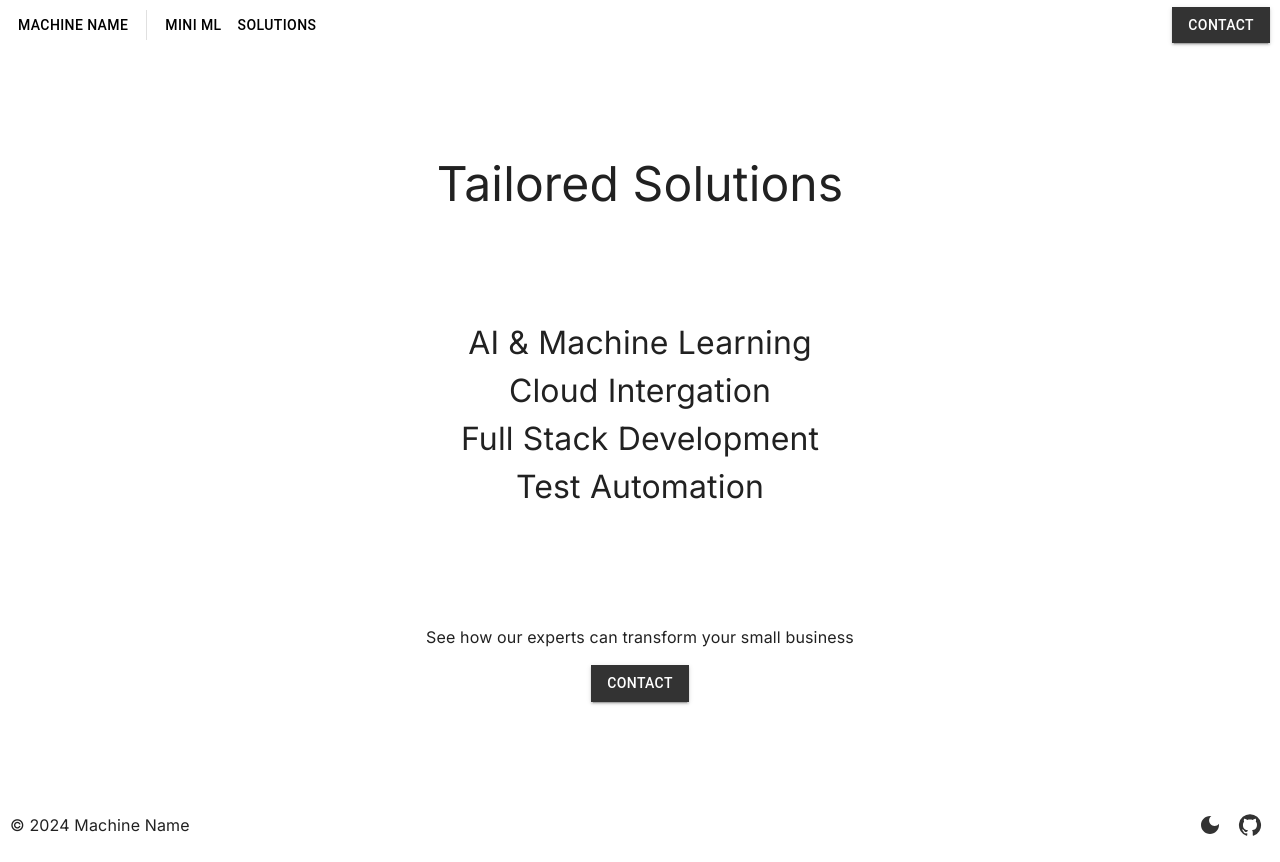
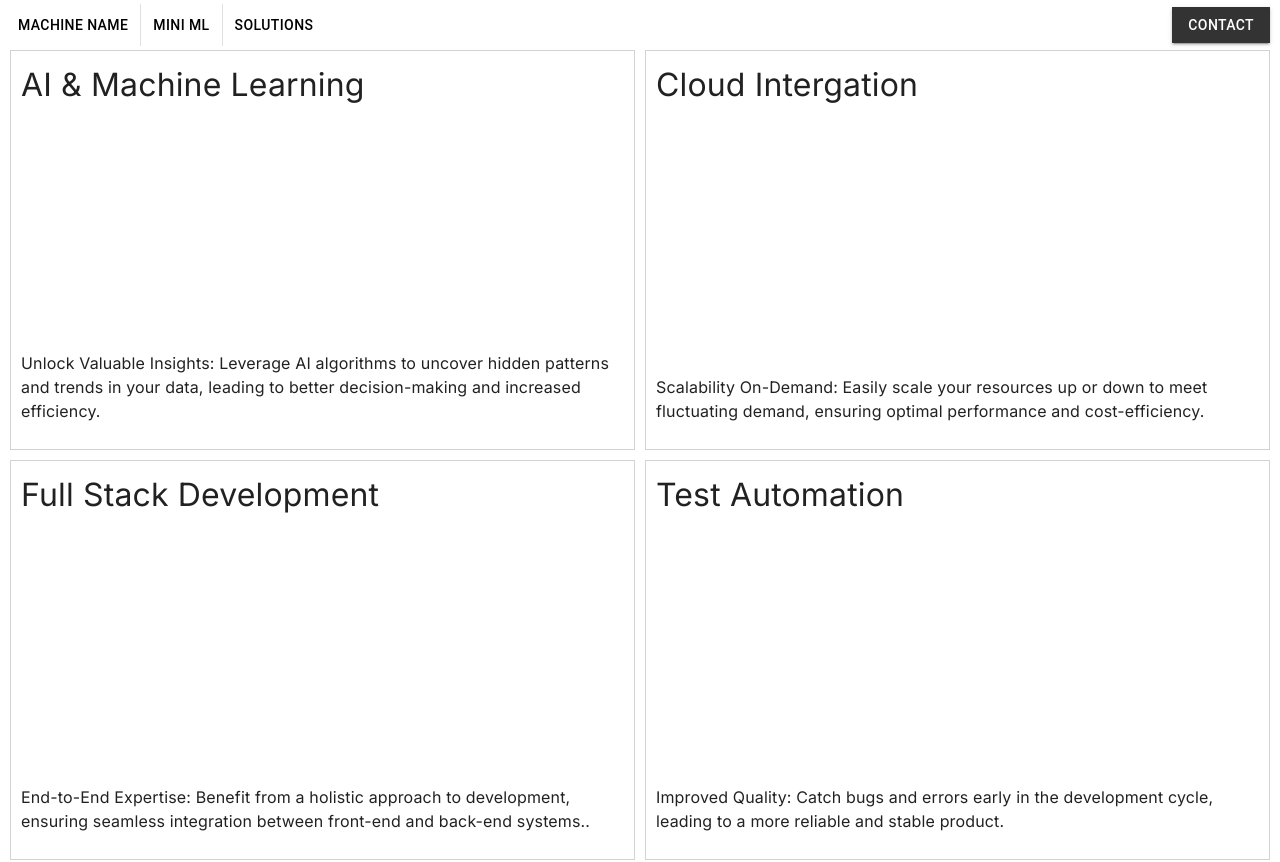
Before and after one commit to machinename/machine_name, a Next.js app: page /solutions in a window 1280 px wide. Shown: the top 862 px of the page. Built offline with nearby package versions, Linux system fonts and the light colour scheme.

Commit message:
Updated Solutions Page

```diff
--- a/app/components/AppBar.tsx
+++ b/app/components/AppBar.tsx
@@ -19,7 +19,7 @@ export default function AppBar() {
                 </Link>
                 <Box sx={{
                     height: '100%',
-                    padding: '10px',
+                    padding: '4px',
                     display: 'flex',
                     flexDirection: 'row',
                     justifyContent: 'center'
@@ -29,6 +29,15 @@ export default function AppBar() {
                 <Link href="/mini_ml">
                     <Button sx={{ borderRadius: '0' }} className={pathname === '/mini_ml' ? styles.activeLink : ''}>MINI ML</Button>
                 </Link>
+                <Box sx={{
+                    height: '100%',
+                    padding: '4px',
+                    display: 'flex',
+                    flexDirection: 'row',
+                    justifyContent: 'center'
+                }}>
+                    <Divider orientation="vertical"/>
+                </Box>
                 <Link href="/solutions">
                     <Button sx={{ borderRadius: '0' }} className={pathname === '/solutions' ? styles.activeLink : ''}>SOLUTIONS</Button>
                 </Link>
--- a/app/solutions/page.tsx
+++ b/app/solutions/page.tsx
@@ -8,13 +8,24 @@ export default function Solutions() {
     const MAIL_TO_LINK = `mailto:${CONTACT_Email}?subject=${SUBJECT}&body=${BODY}`;
 
     return (
-        <div className={styles.wrapperTwo}>
-            <h1 className={styles.h1}>Tailored Solutions</h1>
-            <div>
-                <h2 className={styles.h2}>AI & Machine Learning</h2>
-                <h2 className={styles.h2}>Cloud Intergation</h2>
-                <h2 className={styles.h2}>Full Stack Development</h2>
-                <h2 className={styles.h2}>Test Automation</h2>
+        <div className={styles.wrapper}>
+            <div className={styles.containerGrid}>
+                <div className={styles.gridItem}>
+                    <h2 className={styles.h2}>AI & Machine Learning</h2>
+                    <p>Unlock Valuable Insights: Leverage AI algorithms to uncover hidden patterns and trends in your data, leading to better decision-making and increased efficiency.</p>
+                </div>
+                <div className={styles.gridItem}>
+                    <h2 className={styles.h2}>Cloud Intergation</h2>
+                    <p>Scalability On-Demand: Easily scale your resources up or down to meet fluctuating demand, ensuring optimal performance and cost-efficiency.</p>
+                </div>
+                <div className={styles.gridItem}>
+                    <h2 className={styles.h2}>Full Stack Development</h2>
+                    <p>End-to-End Expertise: Benefit from a holistic approach to development, ensuring seamless integration between front-end and back-end systems..</p>
+                </div>
+                <div className={styles.gridItem}>
+                    <h2 className={styles.h2}>Test Automation</h2>
+                    <p>Improved Quality: Catch bugs and errors early in the development cycle, leading to a more reliable and stable product.</p>
+                </div>
             </div>
             <div>
                 <p>See how our experts can transform your small business</p>
--- a/app/styles/page.module.css
+++ b/app/styles/page.module.css
@@ -15,6 +15,25 @@
 
 .wrapperTwo {
   justify-content: space-evenly;
+}
+
+.containerGrid {
+  max-width: 1920px;
+  width: 100%;
+  display: grid;
+  grid-template-columns: 1fr 1fr;
+  gap: 10px;
+}
+
+.gridItem {
+  display: flex;
+  flex-direction: column;
+  justify-content: space-between;
+  padding: 10px;
+  border: 0.5px solid lightgray;
+  height: 40vh;
+  min-height: 400px;
+  text-align: left
 }
 
 .h1,.h2 {
@@ -70,7 +89,7 @@
   align-items: center;
   width: 100%;
   height: max(5vh, 50px);
-  z-index: 900;
+  z-index: 1000;
 }
 
 .footerStart, .footerEnd {
@@ -93,13 +112,17 @@
 }
 
 @media screen and (max-width: 600px) {
+  .containerGrid {
+    grid-template-columns: 1fr;
+  }
+
   .footer {
     width: 100%;
     height: max(15vh, 150px);
     bottom: 0;
     display: flex;
     flex-direction: column;
-    z-index: 900;
+    z-index: 1000;
   }
 
   .footerStart, .mobileFooterEnd {
```
